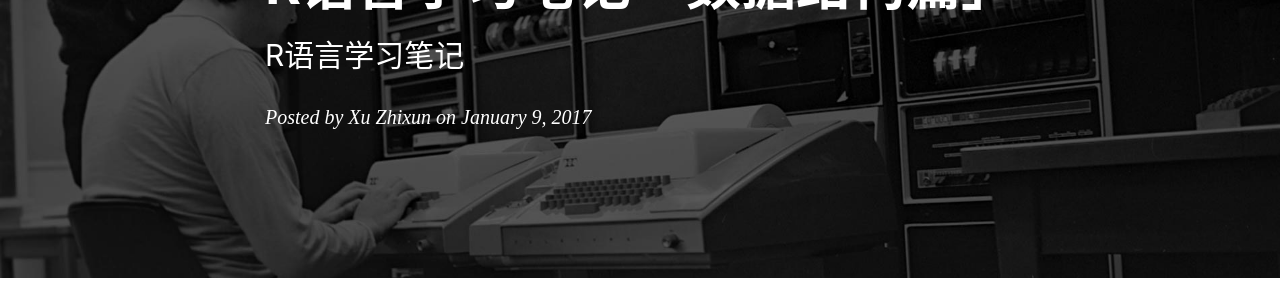
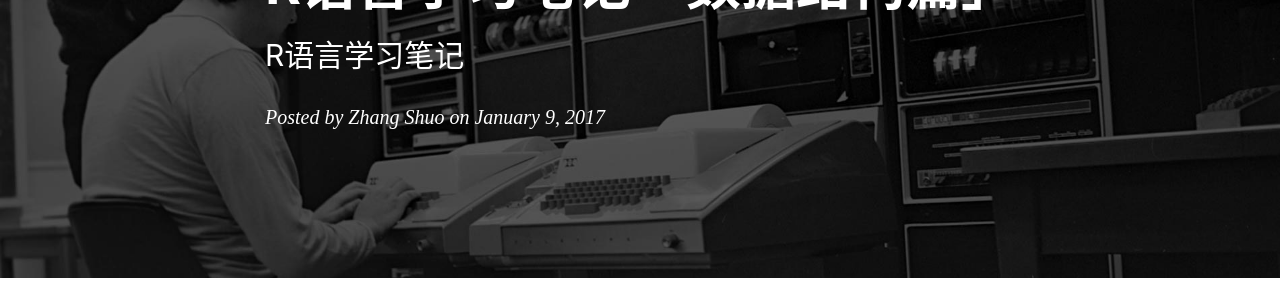
Before and after one commit to xuzhixun/xuzhixun.github.io, a Jekyll site: the page built from _posts/2017-01-09-R-note-1.markdown, in a window 1280 px wide and 900 px high. Shown: the part 245-545 px from the top of the window. Built offline with Jekyll 4.4.1, drawn with Linux system fonts in a browser that asks for light colours; nearby versions of some CDN libraries; comment, search, counter and statistics services are not loaded.

Commit message:
Update 2017-01-09-R-note-1.markdown

```diff
--- a/_posts/2017-01-09-R-note-1.markdown
+++ b/_posts/2017-01-09-R-note-1.markdown
@@ -3,7 +3,7 @@ layout:     post
 title:      "R语言学习笔记「数据结构篇」"
 subtitle:   "R语言学习笔记"
 date:       2017-01-09
-author:     "Xu Zhixun"
+author:     "Zhang Shuo"
 header-img: "img/post-bg-unix-linux.jpg"
 tags:
     - 笔记
```
